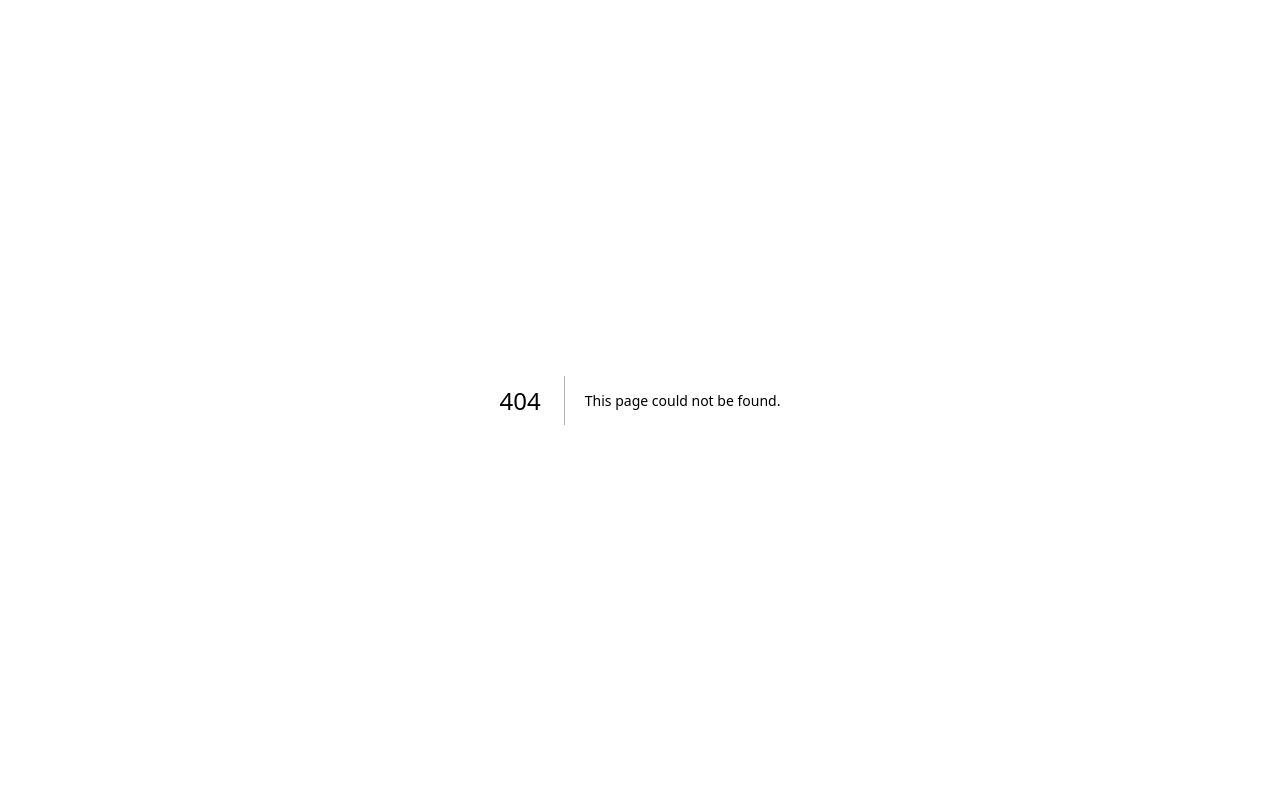
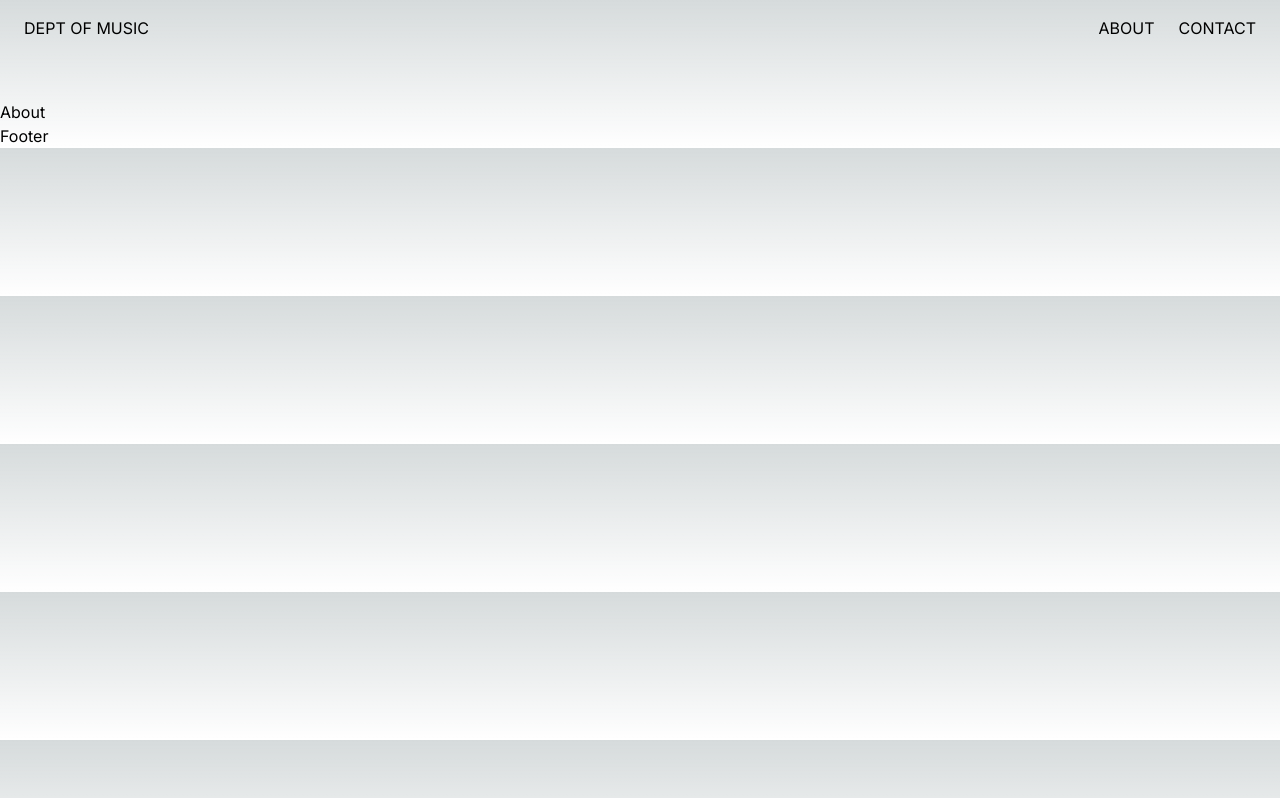
Before and after one commit to nikudon612/deptofmusicv2, a Next.js app: page /about in a window 1280 px wide. Before the commit this address had no page. Built offline with nearby package versions, Linux system fonts and the light colour scheme.

Commit message:
added tailwind, and basic navigation footer

```diff
--- /dev/null
+++ b/app/about/page.tsx
@@ -0,0 +1,3 @@
+export default function About() {
+  return <div>About</div>;
+}
--- a/app/layout.tsx
+++ b/app/layout.tsx
@@ -1,22 +1,28 @@
-import './globals.css'
-import type { Metadata } from 'next'
-import { Inter } from 'next/font/google'
+import Navbar from "@/components/Navbar";
+import "./globals.css";
+import type { Metadata } from "next";
+import { Inter } from "next/font/google";
+import Footer from "@/components/Footer";
 
-const inter = Inter({ subsets: ['latin'] })
+const inter = Inter({ subsets: ["latin"] });
 
 export const metadata: Metadata = {
-  title: 'Create Next App',
-  description: 'Generated by create next app',
-}
+  title: "Create Next App",
+  description: "Generated by create next app",
+};
 
 export default function RootLayout({
   children,
 }: {
-  children: React.ReactNode
+  children: React.ReactNode;
 }) {
   return (
     <html lang="en">
-      <body className={inter.className}>{children}</body>
+      <body className={inter.className}>
+        <Navbar />
+        {children}
+        <Footer />
+      </body>
     </html>
-  )
+  );
 }
--- a/app/page.tsx
+++ b/app/page.tsx
@@ -1,95 +1,11 @@
-import Image from 'next/image'
-import styles from './page.module.css'
+import Image from "next/image";
+import Link from "next/link";
 
 export default function Home() {
   return (
-    <main className={styles.main}>
-      <div className={styles.description}>
-        <p>
-          Get started by editing&nbsp;
-          <code className={styles.code}>app/page.tsx</code>
-        </p>
-        <div>
-          <a
-            href="https://vercel.com?utm_source=create-next-app&utm_medium=appdir-template&utm_campaign=create-next-app"
-            target="_blank"
-            rel="noopener noreferrer"
-          >
-            By{' '}
-            <Image
-              src="/vercel.svg"
-              alt="Vercel Logo"
-              className={styles.vercelLogo}
-              width={100}
-              height={24}
-              priority
-            />
-          </a>
-        </div>
-      </div>
-
-      <div className={styles.center}>
-        <Image
-          className={styles.logo}
-          src="/next.svg"
-          alt="Next.js Logo"
-          width={180}
-          height={37}
-          priority
-        />
-      </div>
-
-      <div className={styles.grid}>
-        <a
-          href="https://nextjs.org/docs?utm_source=create-next-app&utm_medium=appdir-template&utm_campaign=create-next-app"
-          className={styles.card}
-          target="_blank"
-          rel="noopener noreferrer"
-        >
-          <h2>
-            Docs <span>-&gt;</span>
-          </h2>
-          <p>Find in-depth information about Next.js features and API.</p>
-        </a>
-
-        <a
-          href="https://nextjs.org/learn?utm_source=create-next-app&utm_medium=appdir-template&utm_campaign=create-next-app"
-          className={styles.card}
-          target="_blank"
-          rel="noopener noreferrer"
-        >
-          <h2>
-            Learn <span>-&gt;</span>
-          </h2>
-          <p>Learn about Next.js in an interactive course with&nbsp;quizzes!</p>
-        </a>
-
-        <a
-          href="https://vercel.com/templates?framework=next.js&utm_source=create-next-app&utm_medium=appdir-template&utm_campaign=create-next-app"
-          className={styles.card}
-          target="_blank"
-          rel="noopener noreferrer"
-        >
-          <h2>
-            Templates <span>-&gt;</span>
-          </h2>
-          <p>Explore the Next.js 13 playground.</p>
-        </a>
-
-        <a
-          href="https://vercel.com/new?utm_source=create-next-app&utm_medium=appdir-template&utm_campaign=create-next-app"
-          className={styles.card}
-          target="_blank"
-          rel="noopener noreferrer"
-        >
-          <h2>
-            Deploy <span>-&gt;</span>
-          </h2>
-          <p>
-            Instantly deploy your Next.js site to a shareable URL with Vercel.
-          </p>
-        </a>
-      </div>
-    </main>
-  )
+    <div>
+      <div>Homepage</div>
+      {/* <Link href="/about">About</Link> */}
+    </div>
+  );
 }
--- /dev/null
+++ b/components/Footer.tsx
@@ -0,0 +1,7 @@
+import React from "react";
+
+function Footer() {
+  return <div>Footer</div>;
+}
+
+export default Footer;
--- /dev/null
+++ b/components/Navbar.tsx
@@ -0,0 +1,20 @@
+import Link from "next/link";
+import React from "react";
+
+function Navbar() {
+  return (
+    <div className="w-screen h-[100px]">
+      <div className="flex flex-row items-center justify-between">
+        <Link href={"/"} className="pl-6 pt-4">
+          DEPT OF MUSIC
+        </Link>
+        <div className="flex flex-row items-center pr-6 pt-4 gap-6">
+          <Link href={"/about"}>ABOUT</Link>
+          <div>CONTACT</div>
+        </div>
+      </div>
+    </div>
+  );
+}
+
+export default Navbar;
--- a/package.json
+++ b/package.json
@@ -18,5 +18,10 @@
     "react": "18.2.0",
     "react-dom": "18.2.0",
     "typescript": "5.1.6"
+  },
+  "devDependencies": {
+    "autoprefixer": "^10.4.15",
+    "postcss": "^8.4.29",
+    "tailwindcss": "^3.3.3"
   }
 }
--- /dev/null
+++ b/postcss.config.js
@@ -0,0 +1,6 @@
+module.exports = {
+  plugins: {
+    tailwindcss: {},
+    autoprefixer: {},
+  },
+}
--- /dev/null
+++ b/tailwind.config.js
@@ -0,0 +1,12 @@
+/** @type {import('tailwindcss').Config} */
+module.exports = {
+  content: [
+    "./app/**/*.{js,ts,jsx,tsx,mdx}",
+    "./pages/**/*.{js,ts,jsx,tsx,mdx}",
+    "./components/**/*.{js,ts,jsx,tsx,mdx}",
+  ],
+  theme: {
+    extend: {},
+  },
+  plugins: [],
+};
```
Also changed, not shown: app/globals.css (+7 -3 lines), 1 other file (tests, documents, lock files or other folders).
